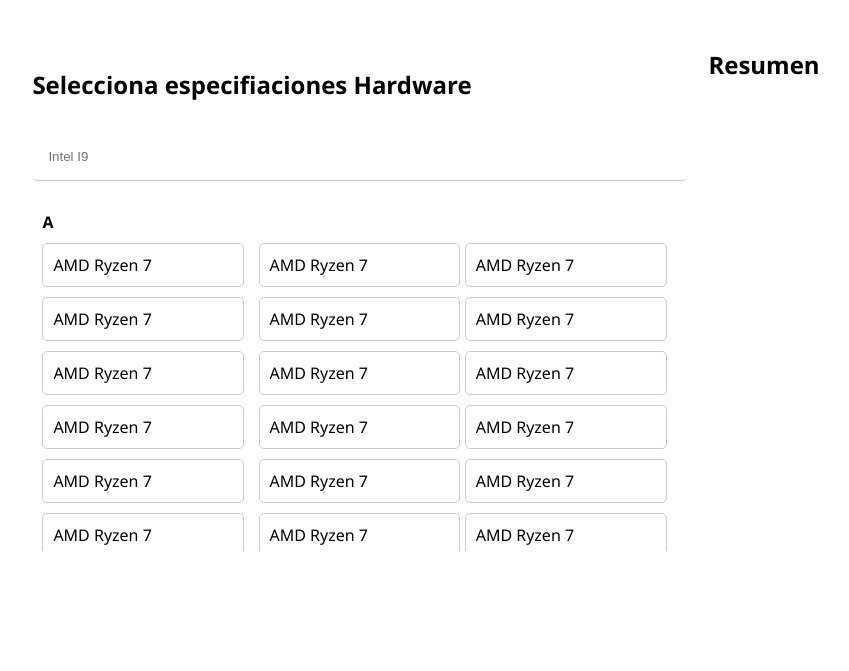
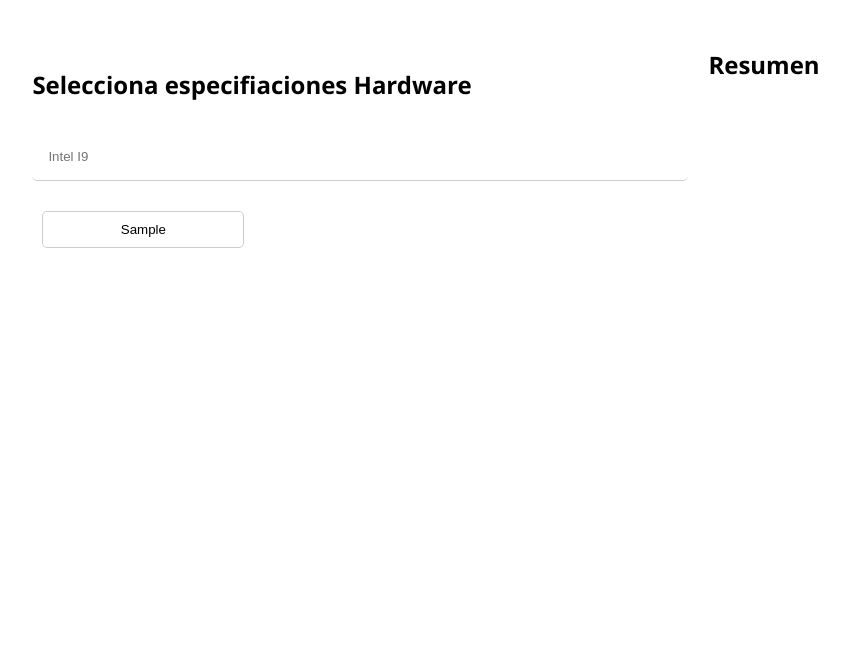
Before and after one commit to YERCKEN/lRecomender, a Django app: page /entornoExperto in a window 1280 px wide. Shown: the part 220-891 px from the top of the page, without its empty margins (184-1033 px from the left). After the commit the page ends 468 px from the top, so only its background shows below. Run offline with Django 5.2, Linux system fonts and the light colour scheme; tables that the repository leaves empty hold one stand-in row (values such as "Sample post").

Commit message:
➕ Se agregó 'utils.py' donde irán todos los módulos para obtener datos
✅ Se agregó el método obtenerModeloProcesadores() que se encarga de optener la lista de modelos de cada procesador

✅ Se rendererizaron los datos obtenidos en la interfaz de experto

```diff
--- a/TestToSBC/MyApp1/templates/entornos/experto.html
+++ b/TestToSBC/MyApp1/templates/entornos/experto.html
@@ -14,35 +14,22 @@
 
 
             <div class="hardwareList">
-                <!-- Sección por letras del abecedario -->
+
                 <div class="hardwareSection">
-                    <h3>A</h3>
-                    <div class="hardwareItem">AMD Ryzen 7</div>
-                    <div class="hardwareItem">AMD Ryzen 7</div>
-                    <div class="hardwareItem">AMD Ryzen 7</div>
-                    <div class="hardwareItem">AMD Ryzen 7</div>
-                    <div class="hardwareItem">AMD Ryzen 7</div>
-                    <div class="hardwareItem">AMD Ryzen 7</div>
-                    <div class="hardwareItem">AMD Ryzen 7</div>
-                    <div class="hardwareItem">AMD Ryzen 7</div>
-                    <div class="hardwareItem">AMD Ryzen 7</div>
-                    <div class="hardwareItem">AMD Ryzen 7</div>
-                    <div class="hardwareItem">AMD Ryzen 7</div>
-                    <div class="hardwareItem">AMD Ryzen 7</div>
-                    <div class="hardwareItem">AMD Ryzen 7</div>
-                    <div class="hardwareItem">AMD Ryzen 7</div>
-                    <div class="hardwareItem">AMD Ryzen 7</div>
-                    <div class="hardwareItem">AMD Ryzen 7</div>
-                    <div class="hardwareItem">AMD Ryzen 7</div>
-                    <div class="hardwareItem">AMD Ryzen 7</div>
 
-                    <!-- Más divs de hardware con la letra A -->
+                    <!-- MODELOS DE LOS PROCESADORES - - - - - - -->
+                    {% for cpuModel in modeloProcesadores %}
+
+                        <button class="hardwareItem">
+                            {{ cpuModel }}
+                        </button>
+
+                    {% endfor %}
+
+
+
                 </div>
-                <div class="hardwareSection">
-                    <h3>B</h3>
-                    <div class="hardwareItem">Brand X Model Y</div>
-                    <!-- Más divs de hardware con la letra B -->
-                </div>
+
                 <!-- Repetir para cada letra del abecedario según sea necesario -->
             </div>
 
--- /dev/null
+++ b/TestToSBC/MyApp1/utils.py
@@ -0,0 +1,8 @@
+# MODELOS
+from .models import Laptop
+
+def obtenerModeloProcesadores():
+     # query al modelo
+    processor_tiers = Laptop.objects.values_list('processor_tier', flat=True).distinct()
+    # lo convierto a lista y retornamos
+    return list(processor_tiers)
--- a/TestToSBC/MyApp1/views.py
+++ b/TestToSBC/MyApp1/views.py
@@ -4,6 +4,10 @@ from django.shortcuts import render
 from django.shortcuts import render
 from .recomenderFolder.recomender import get_recommendations
 from django.views.decorators.csrf import csrf_protect
+
+# importo el archivo utils para llamar las funciones que tengo en el
+from . import utils
+
 
 #HOME  =  = == = = == = = = = = = = = = == == = = = == = = = =
 def home(request):
@@ -49,7 +53,9 @@ def entornos(request):
 
 #EXPERTO - - - - - - - - - - - - - - - -  - -- - -
 def entornoExperto(request):
-    return render(request, 'entornos/experto.html')
+    #print(utils.obtenerModeloProcesadores())
+    # Renderizo y envio la lista de los procesadores ejecutando la función [ obtenerModeloProcesadores() ]
+    return render(request, 'entornos/experto.html', {'modeloProcesadores': utils.obtenerModeloProcesadores()})
 
 #NO EXPERTO - - - - - - - - - - - - - - - -  - -- - -
 def entornoNoExperto(request):
```
Also changed, not shown: README.md.
